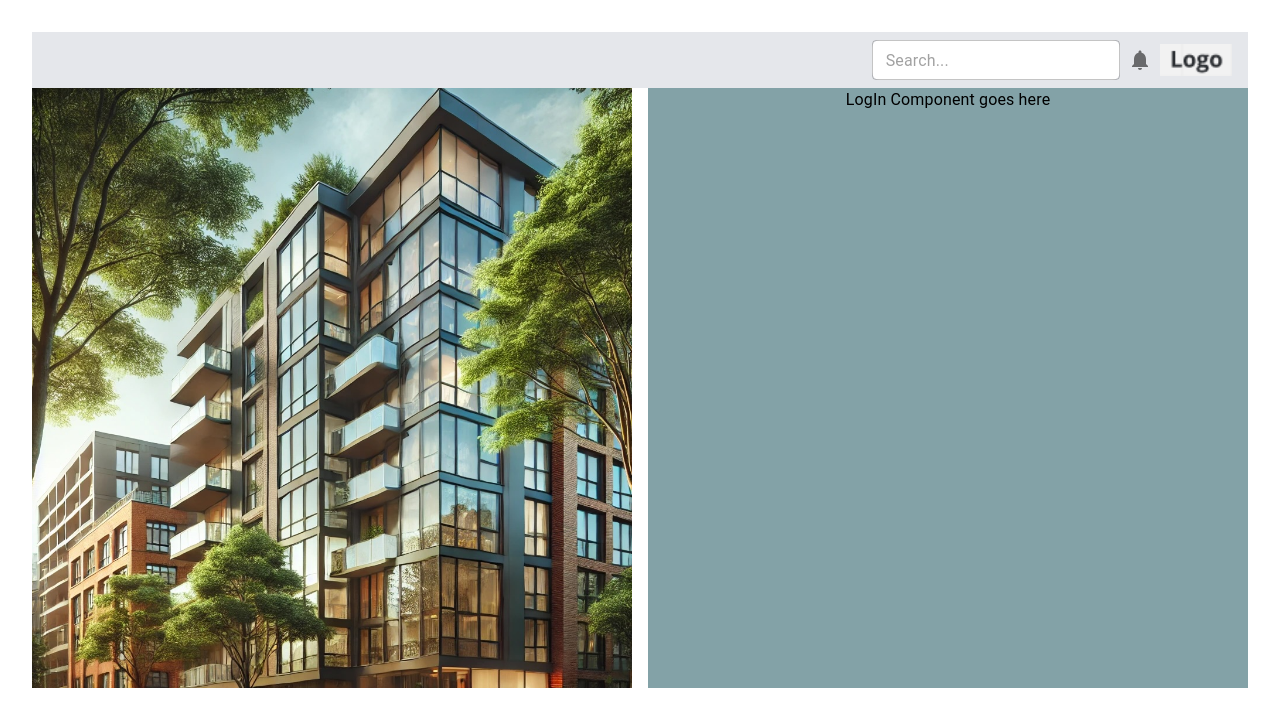
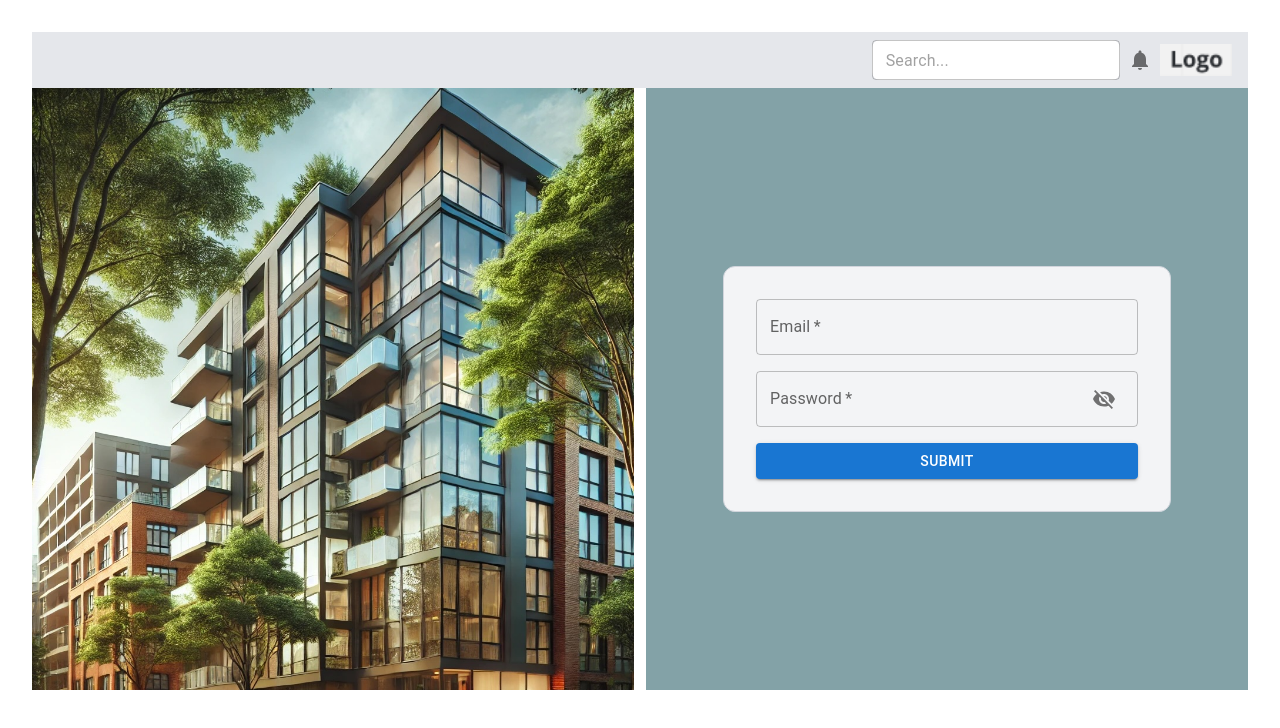
Before and after one commit to luisarevalo21/feb-2025-DSD-cohort, a React (Vite) app in the folder front-end/: page / in a window 1280 px wide. Shown: the top 728 px of the page. Built offline with nearby package versions, Linux system fonts and the light colour scheme.

Commit message:
Created Login Form and made some edits to file structure.

```diff
--- /dev/null
+++ b/front-end/src/components/LoginForm.jsx
@@ -0,0 +1,73 @@
+import VisibilityIcon from "@mui/icons-material/Visibility";
+import VisibilityOffIcon from "@mui/icons-material/VisibilityOff";
+import {
+  Button,
+  IconButton,
+  InputAdornment,
+  Stack,
+  TextField,
+} from "@mui/material";
+import * as React from "react";
+import { useState } from "react";
+import { useForm } from "react-hook-form";
+
+const LoginForm = () => {
+  const [showPassword, setShowPassword] = useState({
+    password: false,
+  });
+
+  const handleClickShowPassword = (field) => {
+    setShowPassword((prevState) => ({
+      ...prevState,
+      [field]: !prevState[field],
+    }));
+  };
+
+  const handleMouseDownPassword = (event) => {
+    event.preventDefault();
+  };
+
+  return (
+    <form
+      noValidate
+      className="bg-gray-100 border border-gray-300 w-md max-w-full p-8 rounded-xl"
+    >
+      <Stack spacing={2}>
+        <TextField required name="email" label="Email" type="email" />
+        <TextField
+          required
+          name="password"
+          label="Password"
+          type={showPassword.password ? "text" : "password"}
+          slotProps={{
+            input: {
+              endAdornment: (
+                <InputAdornment position="end">
+                  <IconButton
+                    aria-label={
+                      showPassword.password ? "Hide password" : "Show password"
+                    }
+                    onClick={() => handleClickShowPassword("password")}
+                    onMouseDown={handleMouseDownPassword}
+                  >
+                    {showPassword.password ? (
+                      <VisibilityIcon />
+                    ) : (
+                      <VisibilityOffIcon />
+                    )}
+                  </IconButton>
+                </InputAdornment>
+              ),
+            },
+          }}
+        />
+
+        <Button type="submit" variant="contained">
+          Submit
+        </Button>
+      </Stack>
+    </form>
+  );
+};
+
+export default LoginForm;
--- a/front-end/src/pages/HomePageLogin.css
+++ /dev/null
@@ -1,12 +0,0 @@
-.loginPhoto {
-  max-width: 100%;
-  height: auto;
-}
-
-.grid-container {
-  height: 100%;
-}
-
-.grid-login {
-  width: 50%;
-}
--- a/front-end/src/pages/HomePageLogin.jsx
+++ b/front-end/src/pages/HomePageLogin.jsx
@@ -1,13 +1,17 @@
 import React from "react";
-import { Typography, Grid2 } from "@mui/material";
+import { Grid2 } from "@mui/material";
+import LoginForm from "../components/LoginForm";
 import apartmentPhoto from "../assets/ApartmentPhoto.jpeg";
-import "./HomePageLogin.css";
 
 const HomePage = () => {
   return (
-    <Grid2 container spacing={2} className="grid-container">
+    <Grid2 className="grid place-items-center w-full h-full">
+      <div
+        className="grid grid-cols-2 gap-3
+       w-full max-w-2x1"
+      >
         {/* Left Column */}
-      <Grid2 item size={6}>
+        <Grid2 className="grid place-items-center">
           <img
             className="loginPhoto"
             src={apartmentPhoto}
@@ -15,9 +19,15 @@ const HomePage = () => {
           />
         </Grid2>
         {/*Right Column */}
-      <Grid2 item size={6} sx={{ bgcolor: "#83a2a7" }}>
-        <Typography>LogIn Component goes here</Typography>
+        <Grid2
+          sx={{ bgcolor: "#83a2a7" }}
+          className="grid place-items-center min-w-0 w-full"
+        >
+          <div className="w-full max-w-md overflow-hidden flex items-center justify-center">
+            <LoginForm />
+          </div>
         </Grid2>
+      </div>
     </Grid2>
   );
 };
```
Lines whose indentation alone changed are shown as unchanged.
